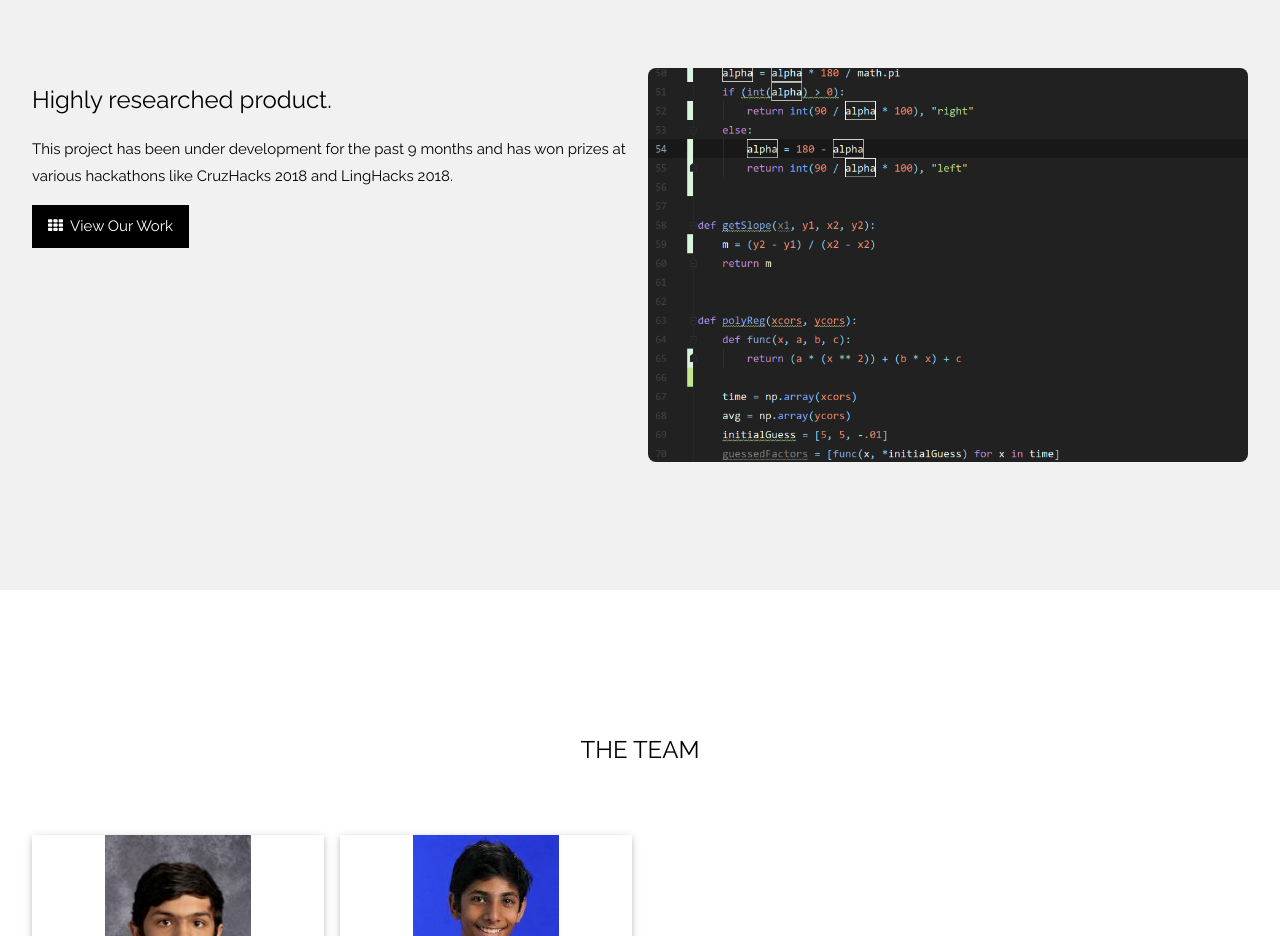
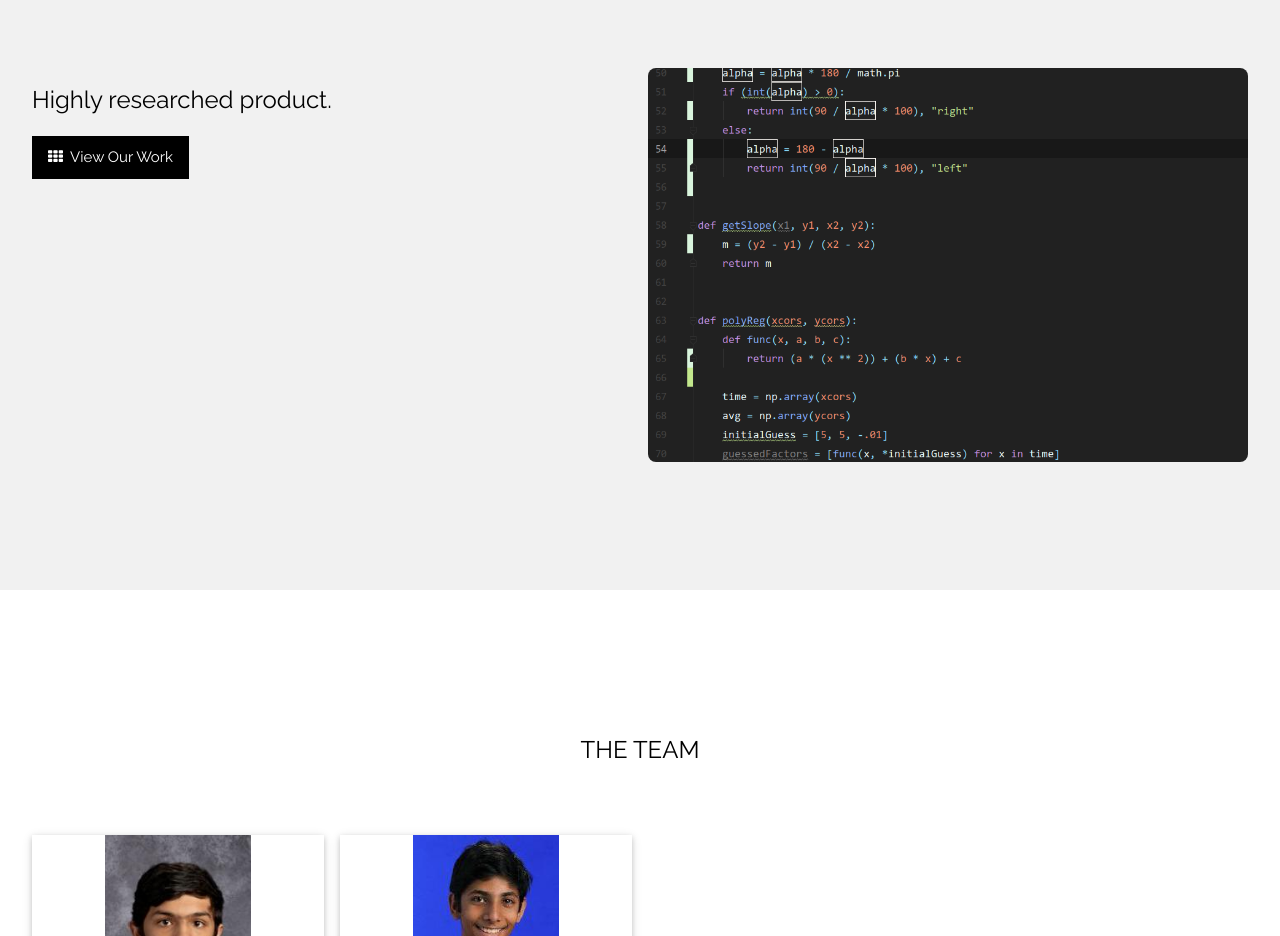
Before and after one commit to navblind/navblind.github.io, a plain HTML site: page index.html in a window 1280 px wide. Shown: the part 860-1796 px from the top of the page. Drawn offline with nearby package versions, Linux system fonts and the light colour scheme.

Commit message:
Fixing Things

```diff
--- a/index.html
+++ b/index.html
@@ -51,9 +51,7 @@
     <div class="w3-row-padding">
         <div class="w3-col m6">
             <h3>Highly researched product.</h3>
-            <p>This project has been under development for the past 9 months and has won prizes at various hackathons
-                like CruzHacks 2018
-                and LingHacks 2018.</p>
+            <p></p>
             <p><a href="https://github.com/navblind" class="w3-button w3-black"><i class="fa fa-th"> </i> View Our Work</a>
             </p>
         </div>
```
